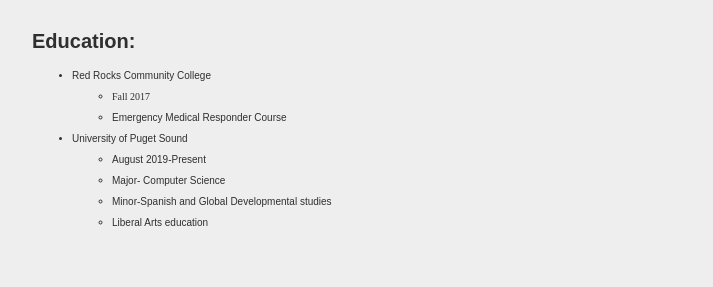
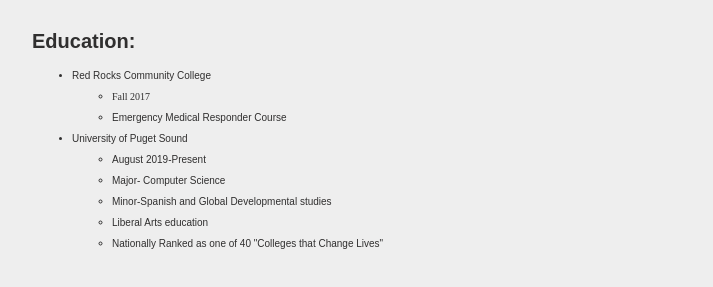
Before and after one commit to evasophia333/Homework-1FirstTry, a plain HTML site: page resume.html in a window 1280 px wide. Shown: the part 95-382 px from the top of the page, without its empty margins (283-996 px from the left). Drawn offline with Linux system fonts and the light colour scheme.

Commit message:
added to Resume education section

```diff
--- a/resume.html
+++ b/resume.html
@@ -24,6 +24,7 @@
                         <li><p>Major- Computer Science</p></li>
                         <li><p>Minor-Spanish and Global Developmental studies </p></li>
                         <li><p>Liberal Arts education </p></li>
+                        <li><p> Nationally Ranked as one of 40 "Colleges that Change Lives"</p></li>
                     </ul>
                 </ul>
         </div>
```
